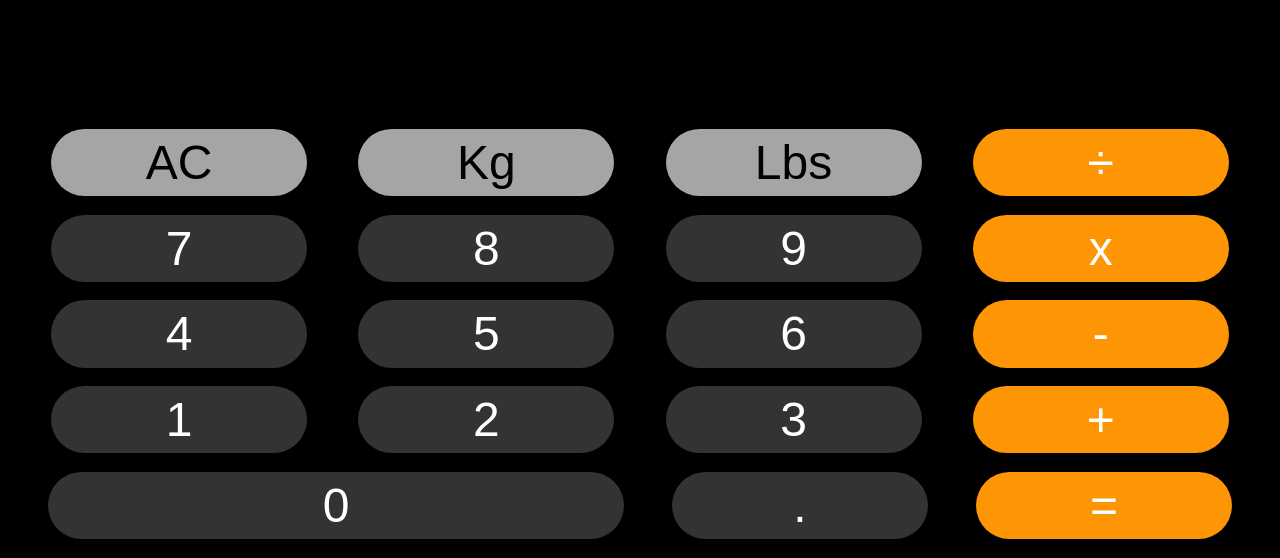
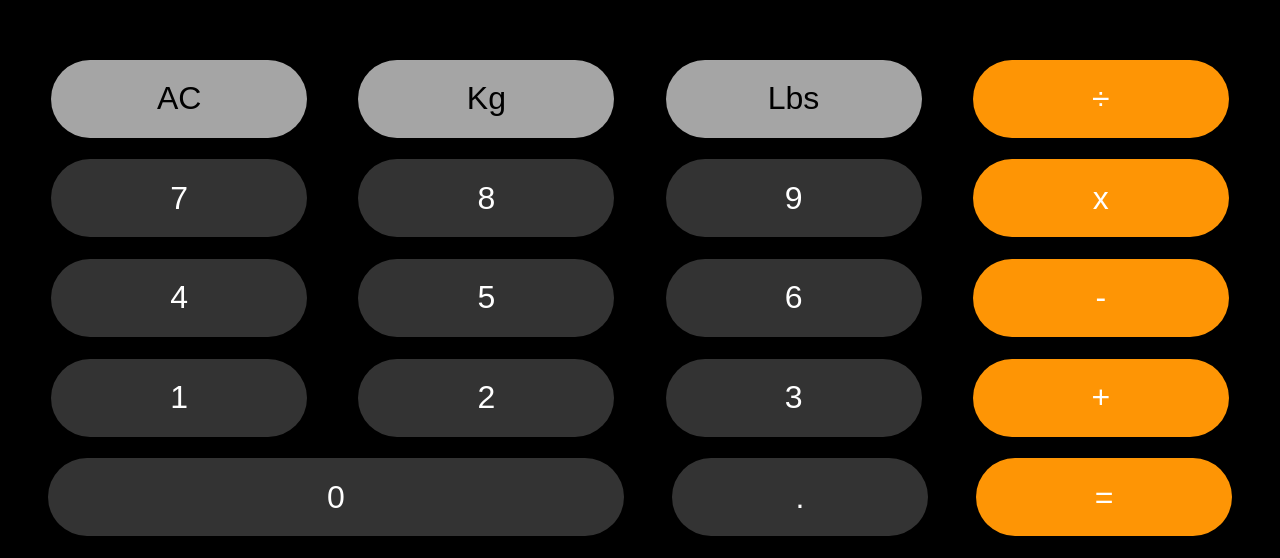
Before and after one commit to fredericlemairemd/resuscalc, a plain HTML site: page index.html in a window 1280 px wide. Shown: the part 242-800 px from the top of the page. Drawn offline with Linux system fonts and the light colour scheme.

Commit message:
correction bug fontsize

```diff
--- a/style.css
+++ b/style.css
@@ -18,7 +18,7 @@ body {
   display: flex;
   flex-direction: column;
   color: white;
-  font-size: 3.5rem;
+  font-size: 2rem;
 }
 
 .resultFirstRow{
@@ -46,7 +46,7 @@ body {
 .resultThirdRow{
   flex-basis: 33%;
   display: flex;
-  font-size: 4rem;
+  font-size: 2.5rem;
   font-weight: bold;
 }
 
@@ -72,7 +72,7 @@ button {
   touch-action: none;
   flex-basis: 20%;
   font-family: arial;
-  font-size: 3rem;
+  font-size: 2rem;
   border-radius: 300px;
   border: none;
 }
```
